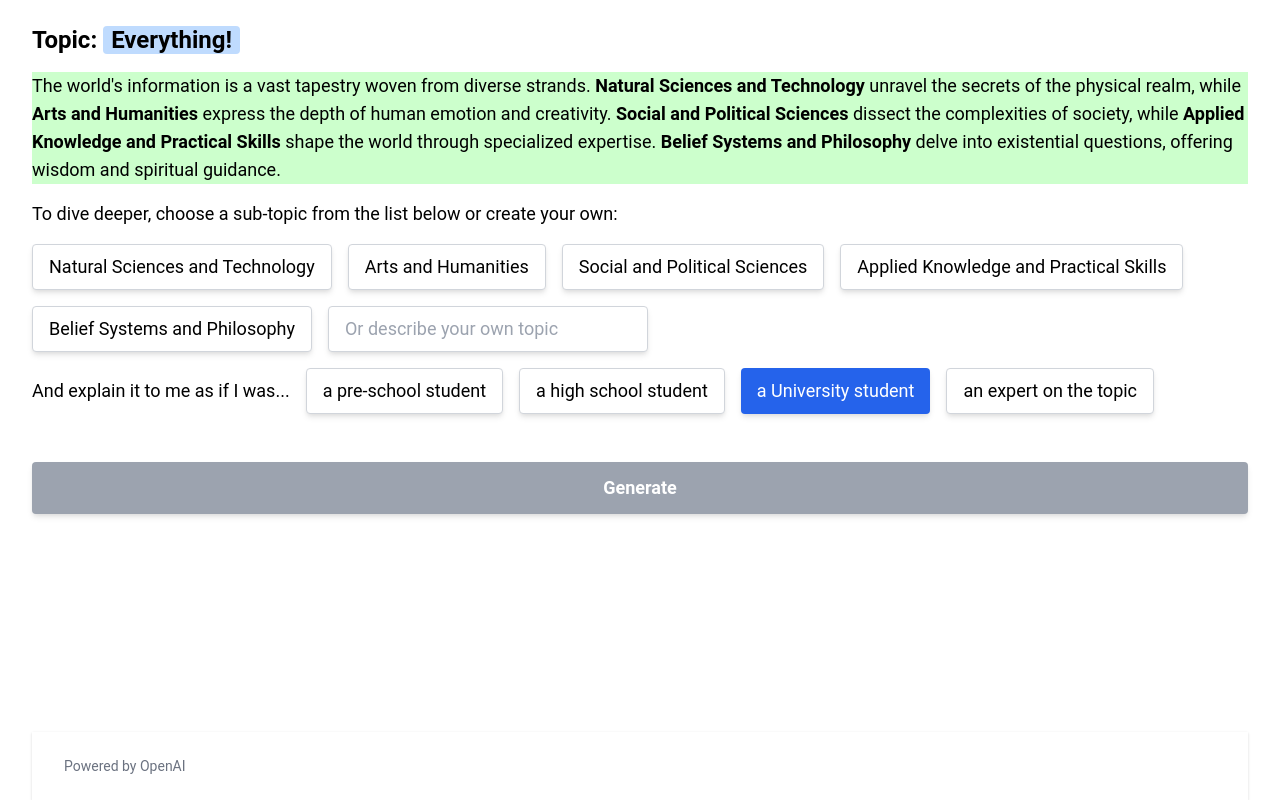
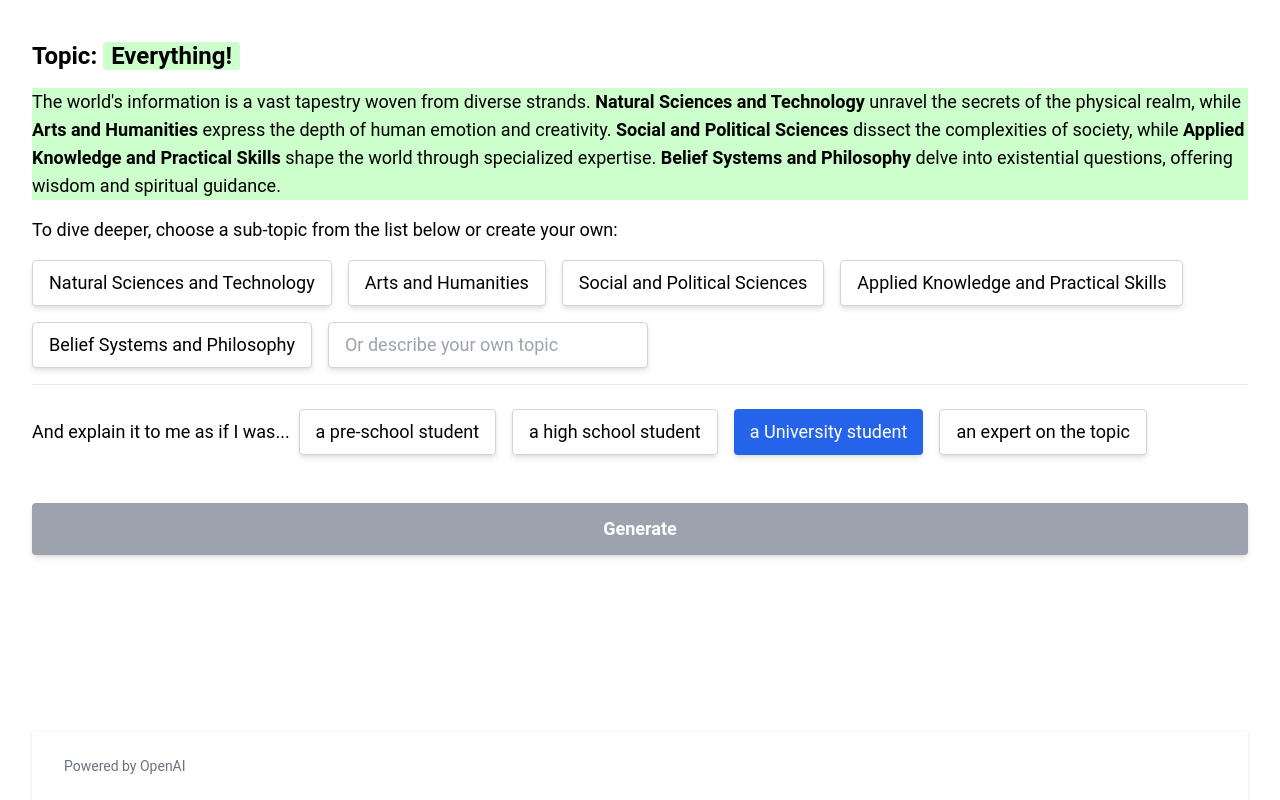
Before and after one commit to markclift/explainit, a Next.js app: page / in a window 1280 px wide. Built offline with nearby package versions, Linux system fonts and the light colour scheme; no server answers.

Commit message:
UI improvements

```diff
--- a/components/App.tsx
+++ b/components/App.tsx
@@ -5,6 +5,7 @@ import { useAppContext } from '../context/AppContext';
 import Header from './Header'
 import Footer from './Footer'
 import Summary from './Summary'
+import Heading from './Heading'
 import TopicSelector from './TopicSelector'
 import ExperienceSlider from './ExperienceSlider'
 import GenerateButton from './GenerateButton'
@@ -30,10 +31,11 @@ const App = () => {
     return (
         <div className="flex flex-col min-h-screen relative px-8">
             <main className="flex-grow container mx-auto py-6">
-                <h1 className="text-2xl font-bold mb-4">Topic: <span className="bg-blue-200 px-2 rounded">{topic}</span></h1>
+                <Heading />
                 <Summary />
                 <p className="text-lg mt-2">To dive deeper, choose a sub-topic from the list below or create your own:</p>
                 <TopicSelector />
+                <hr />
                 <ExperienceSlider />
                 <GenerateButton />
                 {error && <div className="text-red-500">{error}</div>}
--- a/components/ExperienceSlider.tsx
+++ b/components/ExperienceSlider.tsx
@@ -5,12 +5,12 @@ const ExperienceSlider = () => {
 
   return (
     <div className="w-full my-4 flex items-center">
-      <p className="text-lg mr-4">And explain it to me as if I was...</p>
+      <p className="text-lg mt-2">And explain it to me as if I was...&nbsp;&nbsp;</p>
       <div className="flex flex-wrap gap-4">
         {experienceLevels.map((level, index) => (
           <button
             key={index}
-            className={`px-4 py-2 text-lg rounded shadow-md transition duration-300 ease-in-out transform hover:-translate-y-1 hover:scale-110 ${selectedExperienceLevel === index ? 'bg-blue-600 text-white hover:bg-blue-700' : 'bg-white border border-gray-300 hover:bg-gray-100'}`}
+            className={`px-4 py-2 text-lg mt-2 rounded shadow-md transition duration-300 ease-in-out transform hover:-translate-y-1 hover:scale-110 ${selectedExperienceLevel === index ? 'bg-blue-600 text-white hover:bg-blue-700' : 'bg-white border border-gray-300 hover:bg-gray-100'}`}
             onClick={() => selectExperienceLevel(index)}
           >
             {level['level-prompt-text']}
--- /dev/null
+++ b/components/Heading.tsx
@@ -0,0 +1,36 @@
+import { useEffect, useState } from 'react';
+import { useAppContext } from '../context/AppContext';
+import styles from '../styles/Heading.module.css';
+
+const Heading = () => {
+    const { topic } = useAppContext();
+    const [isFirstUpdate, setFirstUpdate] = useState(false);
+
+    useEffect(() => {
+        if (!isFirstUpdate) {
+            setFirstUpdate(true);
+            return;
+        }
+
+        const topicElement = document.querySelector(`.${styles.topicText}`);
+        topicElement.classList.add(styles.topicTextFade);
+
+        const timer = setTimeout(() => {
+            topicElement.classList.remove(styles.topicTextFade);
+        }, 1000);
+
+        return () => clearTimeout(timer);
+    }, [topic]);
+
+    if (!topic) {
+        return null;
+    }
+
+    return (
+        <section className={`my-4`}>
+            <h1 className="text-2xl font-bold mb-4">Topic: <span className={`bg-blue-200 px-2 rounded ${styles.topicText}`}>{topic}</span></h1>
+        </section>
+    );
+}
+
+export default Heading;
--- a/components/Summary.tsx
+++ b/components/Summary.tsx
@@ -1,18 +1,17 @@
-import { useEffect, useRef, useState } from 'react';
+import { useEffect, useState } from 'react';
 import { useAppContext } from '../context/AppContext';
 import styles from '../styles/Summary.module.css';
 
 const Summary = () => {
   const { summary } = useAppContext();
-  const isFirstRender = useRef(true);
-  const [isDataLoaded, setDataLoaded] = useState(false);
+  const [isFirstUpdate, setFirstUpdate] = useState(false);
 
   useEffect(() => {
-    if (summary) {
-      setDataLoaded(true);
+    if (!isFirstUpdate) {
+      setFirstUpdate(true);
+      return;
     }
 
-    if (isDataLoaded && !isFirstRender.current) {
     const summaryElement = document.querySelector(`.${styles.summaryText}`);
     summaryElement.classList.add(styles.summaryTextFade);
 
@@ -21,15 +20,10 @@ const Summary = () => {
     }, 1000);
 
     return () => clearTimeout(timer);
-    }
 
-    if (isDataLoaded) {
-      isFirstRender.current = false;
-    }
+  }, [summary]);
 
-  }, [summary, isDataLoaded]);
-
-  if (!isDataLoaded) {
+  if (!summary) {
     return null;
   }
 
--- /dev/null
+++ b/styles/Heading.module.css
@@ -0,0 +1,8 @@
+.topicText {
+    background-color: #ccffcc; /* light pastel green */
+    transition: opacity 1s;
+}
+
+.topicTextFade {
+    opacity: 0;
+}
```
Lines whose indentation alone changed are shown as unchanged.
